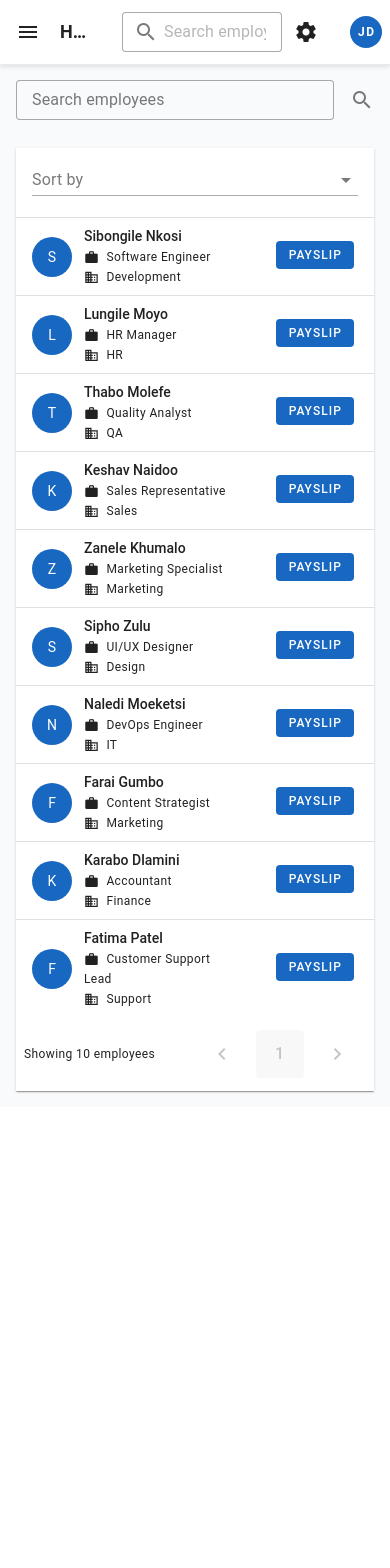
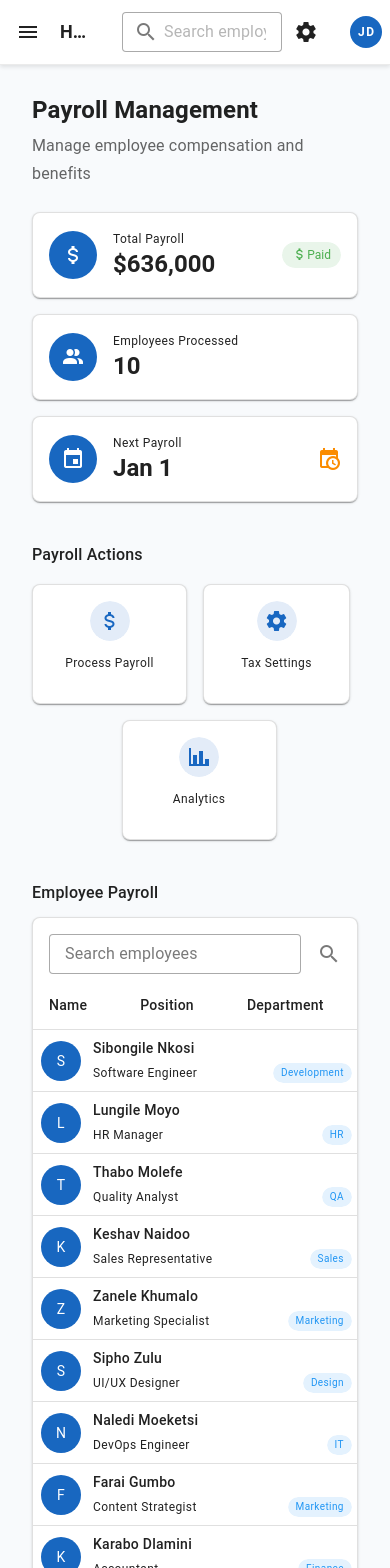
Before and after one commit to Toufeeq1/Group_7_ModernTech_Solutions, a Vue app: page /Payroll in a window 390 px wide. Shown: the top 1568 px of the page. Before the commit the page ends 1107 px from the top, so only its background shows below. Built offline with nearby package versions, Linux system fonts and the light colour scheme.

Commit message:
updated routes, navbar, paylist view and tablelist

```diff
--- a/src/App.vue
+++ b/src/App.vue
@@ -1,17 +1,15 @@
 <script>
-import NavBar from './components/NavBar.vue';
+import NavBar from '@/components/NavBar.vue'
 
 export default {
-  name: 'App',
-  components: {
-    NavBar,
-  },
-};
+  components: { NavBar }
+}
 </script>
 
 <template>
-  <NavBar />
+  <v-app>
+    <NavBar>
+      <router-view />
+    </NavBar>
+  </v-app>
 </template>
-
-<style>
-</style>
--- a/src/components/NavBar.vue
+++ b/src/components/NavBar.vue
@@ -1,5 +1,124 @@
+<script>
+export default {
+  name: "NavBar",
+
+  data() {
+    return {
+      drawer: true,
+      rail: false,
+      railHover: false,
+      elevation: 1,
+
+      navItems: [
+        { icon: "mdi-view-dashboard", title: "Dashboard", to: "/" },
+        { icon: "mdi-account-group", title: "Employees", to: "#" },
+        { icon: "mdi-calendar-check", title: "Attendance", to: "#" },
+        { icon: "mdi-file-document", title: "Documents", to: "#" },
+        { icon: "mdi-chart-bar", title: "Reports", to: "#" },
+        { icon: "mdi-cash", title: "Payroll", to: "/Payroll" },
+        { icon: "mdi-calendar", title: "Leave", to: "#" },
+      ],
+
+      userMenuItems: [
+        { icon: "mdi-account", title: "Profile" },
+        { icon: "mdi-cog", title: "Settings" },
+        { icon: "mdi-logout", title: "Logout" },
+      ],
+    }
+  },
+
+  computed: {
+    isMobile() {
+      return this.$vuetify.display.mobile
+    },
+
+    isTablet() {
+      return this.$vuetify.display.tablet
+    },
+
+    sidebarWidth() {
+      if (this.isMobile) return 256
+      return this.rail ? 72 : 256
+    },
+
+    railWidth() {
+      return 72
+    },
+
+    searchWidth() {
+      if (this.isMobile) return "160px"
+      if (this.isTablet) return "200px"
+      return "300px"
+    },
+
+    mainContentClasses() {
+      return {
+        "main-content-collapsed": this.rail && !this.isMobile,
+        "main-content-expanded": !this.rail && !this.isMobile,
+        "main-content-mobile": this.isMobile,
+      }
+    },
+
+    pageContentClasses() {
+      return {
+        "page-content-with-sidebar": !this.isMobile,
+        "page-content-mobile": this.isMobile,
+      }
+    },
+  },
+
+  watch: {
+    isMobile: {
+      immediate: true,
+      handler(val) {
+        if (val) {
+          this.drawer = false
+          this.rail = false
+          this.elevation = 2
+        } else {
+          this.drawer = true
+          this.elevation = 1
+        }
+      },
+    },
+
+    $route() {
+      if (this.isMobile) {
+        this.drawer = false
+      }
+    },
+  },
+
+  methods: {
+    isActive(route) {
+      return this.$route.path === route
+    },
+
+    toggleRail() {
+      if (this.isMobile) this.drawer = !this.drawer
+      else this.rail = !this.rail
+    },
+
+    onSidebarHover() {
+      if (this.rail && !this.isMobile) this.railHover = true
+    },
+
+    onSidebarLeave() {
+      this.railHover = false
+    },
+
+    onRailHover() {
+      if (this.rail && !this.isMobile) this.railHover = true
+    },
+
+    onRailLeave() {
+      this.railHover = false
+    },
+  },
+}
+</script>
+
 <template>
-  <v-app>
   <v-navigation-drawer
     v-model="drawer"
     :rail="isMobile ? false : rail"
@@ -15,9 +134,10 @@
     <div class="sidebar-inner">
       <div class="sidebar-header" v-if="!rail || isMobile">
         <div class="logo-section">
-            <h2 v-if="!rail || isMobile" class="logo">HRFlow</h2>
+          <h2 class="logo">HRFlow</h2>
         </div>
       </div>
+
       <v-list class="sidebar-nav">
         <v-list-item
           v-for="item in navItems"
@@ -29,21 +149,30 @@
           class="nav-item"
           :class="{ 'nav-item-active': isActive(item.to) }"
         >
-            <template v-slot:prepend>
-              <v-icon :class="{ 'active-icon': isActive(item.to) }">{{ item.icon }}</v-icon>
+          <template #prepend>
+            <v-icon :class="{ 'active-icon': isActive(item.to) }">
+              {{ item.icon }}
+            </v-icon>
           </template>
-            <v-tooltip v-if="rail && !isMobile" location="right" activator="parent">
+
+          <v-tooltip
+            v-if="rail && !isMobile"
+            location="right"
+            activator="parent"
+          >
             {{ item.title }}
           </v-tooltip>
         </v-list-item>
       </v-list>
+
       <div class="sidebar-footer" v-if="!rail || isMobile">
         <v-list>
-            <v-list-item prepend-icon="mdi-cog" title="Settings" class="nav-item"></v-list-item>
-            <v-list-item prepend-icon="mdi-logout" title="Logout" class="nav-item"></v-list-item>
+          <v-list-item prepend-icon="mdi-cog" title="Settings" />
+          <v-list-item prepend-icon="mdi-logout" title="Logout" />
         </v-list>
       </div>
     </div>
+
     <div
       v-if="!isMobile"
       class="sidebar-rail-hover"
@@ -59,12 +188,27 @@
     :class="{ 'app-bar-mobile': isMobile }"
     app
   >
-      <v-app-bar-nav-icon v-if="isMobile" @click="drawer = !drawer"></v-app-bar-nav-icon>
-      <v-btn v-else icon variant="text" @click="toggleRail" class="desktop-toggle">
+    <v-app-bar-nav-icon
+      v-if="isMobile"
+      @click="drawer = !drawer"
+    />
+
+    <v-btn
+      v-else
+      icon
+      variant="text"
+      @click="toggleRail"
+      class="desktop-toggle"
+    >
       <v-icon>mdi-menu</v-icon>
     </v-btn>
-      <v-toolbar-title class="toolbar-title">HRFlow</v-toolbar-title>
-      <v-spacer></v-spacer>
+
+    <v-toolbar-title class="toolbar-title">
+      HRFlow
+    </v-toolbar-title>
+
+    <v-spacer />
+
     <v-text-field
       density="compact"
       variant="outlined"
@@ -74,26 +218,29 @@
       hide-details
       class="search-field"
       :style="{ width: searchWidth }"
-      ></v-text-field>
+    />
+
     <div class="action-buttons">
       <v-btn icon class="action-btn">
         <v-icon>mdi-cog</v-icon>
       </v-btn>
+
       <v-menu>
-          <template v-slot:activator="{ props }">
+        <template #activator="{ props }">
           <v-btn icon v-bind="props" class="action-btn user-menu-btn">
             <v-avatar size="32" color="primary">
               <span class="avatar-text">JD</span>
             </v-avatar>
           </v-btn>
         </template>
+
         <v-list>
           <v-list-item
             v-for="item in userMenuItems"
             :key="item.title"
             :prepend-icon="item.icon"
             :title="item.title"
-            ></v-list-item>
+          />
         </v-list>
       </v-menu>
     </div>
@@ -101,120 +248,10 @@
 
   <v-main class="main-content" :class="mainContentClasses">
     <div class="page-content" :class="pageContentClasses">
-        <router-view />
+      <slot />
     </div>
   </v-main>
-  </v-app>
 </template>
-
-<script>
-export default {
-  name: "NavBar",
-  data() {
-    return {
-      drawer: true,
-      rail: false,
-      railHover: false,
-      elevation: 1,
-      navItems: [
-        { icon: "mdi-view-dashboard", title: "Dashboard", to: "/" },
-        { icon: "mdi-account-group", title: "Employees", to: "#" },
-        { icon: "mdi-calendar-check", title: "Attendance", to: "#" },
-        { icon: "mdi-file-document", title: "Documents", to: "#" },
-        { icon: "mdi-chart-bar", title: "Reports", to: "#" },
-        { icon: "mdi-cash", title: "Payroll", to: "Payroll" },
-        { icon: "mdi-calendar", title: "Leave", to: "#" },
-      ],
-      userMenuItems: [
-        { icon: "mdi-account", title: "Profile" },
-        { icon: "mdi-cog", title: "Settings" },
-        { icon: "mdi-logout", title: "Logout" },
-      ],
-    };
-  },
-  computed: {
-    isMobile() {
-      return this.$vuetify.display.mobile;
-    },
-    isTablet() {
-      return this.$vuetify.display.tablet;
-    },
-    sidebarWidth() {
-      if (this.isMobile) return 256;
-      return this.rail ? 72 : 256;
-    },
-    railWidth() {
-      return 72;
-    },
-    searchWidth() {
-      if (this.isMobile) return "160px";
-      if (this.isTablet) return "200px";
-      return "300px";
-    },
-    mainContentClasses() {
-      return {
-        "main-content-collapsed": this.rail && !this.isMobile,
-        "main-content-expanded": !this.rail && !this.isMobile,
-        "main-content-mobile": this.isMobile,
-      };
-    },
-    pageContentClasses() {
-      return {
-        "page-content-with-sidebar": !this.isMobile,
-        "page-content-mobile": this.isMobile,
-      };
-    },
-  },
-  watch: {
-    isMobile: {
-      immediate: true,
-      handler(newValue) {
-        if (newValue) {
-          this.drawer = false;
-          this.rail = false;
-          this.elevation = 2;
-        } else {
-          this.drawer = true;
-          this.elevation = 1;
-        }
-      },
-    },
-    $route() {
-      if (this.isMobile) {
-        this.drawer = false;
-      }
-    },
-  },
-  methods: {
-    isActive(route) {
-      return this.$route.path === route;
-    },
-    toggleRail() {
-      if (this.isMobile) {
-        this.drawer = !this.drawer;
-      } else {
-        this.rail = !this.rail;
-      }
-    },
-    onSidebarHover() {
-      if (this.rail && !this.isMobile) {
-        this.railHover = true;
-      }
-    },
-    onSidebarLeave() {
-      this.railHover = false;
-    },
-    onRailHover() {
-      if (this.rail && !this.isMobile) {
-        this.railHover = true;
-      }
-    },
-    onRailLeave() {
-      this.railHover = false;
-    },
-  },
-};
-</script>
 
 <style scoped>
 .sidebar {
@@ -296,10 +333,11 @@ export default {
   min-height: 100vh;
 }
 .main-content-collapsed {
-  margin-left: 72px;
+  margin-left: 20px;
+  margin-right: 20px;
 }
 .main-content-expanded {
-  margin-left: 256px;
+  margin-left: 20px;
 }
 .app-bar {
   background-color: white !important;
@@ -334,11 +372,11 @@ export default {
   color: white;
 }
 .page-content {
-  padding: 24px;
+  padding-top: 24px;
+  padding-bottom: 24px;
   min-height: calc(100vh - 64px);
 }
 .page-content-with-sidebar {
-  padding-left: calc(var(--sidebar-width, 256px) + 24px);
   transition: padding-left 0.3s cubic-bezier(0.4, 0, 0.2, 1);
 }
 .page-content-mobile {
--- a/src/components/TableList.vue
+++ b/src/components/TableList.vue
@@ -1,52 +1,156 @@
 <script>
+import { mapState } from "vuex";
+
 export default {
-  props: {
-    payrollData: {
-      type: Array,
-      required: true,
-    },
-  },
+  name: "PayrollView",
+
   data() {
     return {
       headers: [
         { title: "Name", key: "name", sortable: true },
         { title: "Position", key: "position", sortable: true },
         { title: "Department", key: "department", sortable: true },
-        { title: "Actions", key: "actions", sortable: false, align: 'center' },
+        { title: "Actions", key: "actions", sortable: false, align: "center" },
       ],
-      mobileBreakpoint: 600,
-      search: '',
+      search: "",
       itemsPerPage: 10,
       currentPage: 1,
     };
   },
+
   computed: {
-    items() {
-      return this.payrollData;
+    ...mapState(["employees"]),
+
+    itemsWithUniqueIds() {
+      return this.employees.map((employee, index) => ({
+        ...employee,
+        uniqueId: employee.employeeId ? `emp-${employee.employeeId}` : `emp-${index}-${Date.now()}`
+      }));
     },
-    isMobile() {
-      return this.$vuetify.display.width < this.mobileBreakpoint;
+
+    totalPayroll() {
+      return this.employees.reduce((sum, employee) => sum + (employee.salary || 0), 0);
     },
-    mobileHeaders() {
-      return [
-        { title: "Name", key: "name", sortable: true },
-        { title: "Actions", key: "actions", sortable: false, align: 'center' },
-      ];
+
+    employeesProcessed() {
+      return this.employees.length;
+    },
+
+    nextPayrollDate() {
+      const now = new Date();
+      const nextMonth = new Date(now.getFullYear(), now.getMonth() + 1, 1);
+      return nextMonth.toLocaleDateString("en-US", { month: "short", day: "numeric" });
     }
   },
+
   methods: {
     generatePayslip(employee) {
       console.log("Generating payslip for:", employee);
       alert(`Generating payslip for ${employee.name}`);
     },
-  },
+  }
 };
 </script>
 
 <template>
-  <v-container fluid class="pa-0">
-    <v-row class="mb-4">
-      <v-col cols="12" md="6">
+  <v-container fluid class="pa-4">
+    <div class="text-h4 font-weight-bold mb-2">Payroll Management</div>
+    <div class="text-subtitle-1 text-medium-emphasis mb-6">
+      Manage employee compensation and benefits
+    </div>
+
+    <v-row no-gutters class="mb-6">
+      <v-col cols="12" sm="4" class="pr-sm-2 mb-4">
+        <v-card class="pa-4 d-flex align-center h-100" style="border-radius: 8px">
+          <v-avatar color="primary" size="48" class="mr-4">
+            <v-icon>mdi-currency-usd</v-icon>
+          </v-avatar>
+          <div>
+            <div class="text-caption">Total Payroll</div>
+            <div class="text-h5 font-weight-bold">${{ totalPayroll.toLocaleString() }}</div>
+          </div>
+          <v-spacer></v-spacer>
+          <v-chip color="success" variant="tonal" class="ml-2" size="small">
+            <v-icon left small>mdi-currency-usd</v-icon>
+            Paid
+          </v-chip>
+        </v-card>
+      </v-col>
+      <v-col cols="12" sm="4" class="px-sm-2 mb-4">
+        <v-card class="pa-4 d-flex align-center h-100" style="border-radius: 8px">
+          <v-avatar color="primary" size="48" class="mr-4">
+            <v-icon>mdi-account-multiple</v-icon>
+          </v-avatar>
+          <div>
+            <div class="text-caption">Employees Processed</div>
+            <div class="text-h5 font-weight-bold">{{ employeesProcessed }}</div>
+          </div>
+        </v-card>
+      </v-col>
+      <v-col cols="12" sm="4" class="pl-sm-2 mb-4">
+        <v-card class="pa-4 d-flex align-center h-100" style="border-radius: 8px">
+          <v-avatar color="primary" size="48" class="mr-4">
+            <v-icon>mdi-calendar</v-icon>
+          </v-avatar>
+          <div>
+            <div class="text-caption">Next Payroll</div>
+            <div class="text-h5 font-weight-bold">{{ nextPayrollDate }}</div>
+          </div>
+          <v-spacer></v-spacer>
+          <v-icon color="warning" size="24">mdi-calendar-clock</v-icon>
+        </v-card>
+      </v-col>
+    </v-row>
+
+    <div class="text-h6 font-weight-medium mb-4">Payroll Actions</div>
+    <v-row justify="center" no-gutters class="mb-6">
+      <v-col cols="12" md="10">
+        <v-row justify="center" no-gutters>
+          <v-col cols="6" md="3" class="pr-2 mb-4">
+            <v-card
+              class="pa-4 d-flex flex-column align-center mx-auto"
+              style="height: 120px; border-radius: 8px; max-width: 200px"
+              elevation="1"
+            >
+              <v-avatar color="primary" variant="tonal" size="40" class="mb-3">
+                <v-icon>mdi-currency-usd</v-icon>
+              </v-avatar>
+              <div class="text-caption text-center">Process Payroll</div>
+            </v-card>
+          </v-col>
+          <v-col cols="6" md="3" class="px-2 mb-4">
+            <v-card
+              class="pa-4 d-flex flex-column align-center mx-auto"
+              style="height: 120px; border-radius: 8px; max-width: 200px"
+              elevation="1"
+            >
+              <v-avatar color="primary" variant="tonal" size="40" class="mb-3">
+                <v-icon>mdi-cog</v-icon>
+              </v-avatar>
+              <div class="text-caption text-center">Tax Settings</div>
+            </v-card>
+          </v-col>
+          <v-col cols="6" md="3" class="pl-2 mb-4">
+            <v-card
+              class="pa-4 d-flex flex-column align-center mx-auto"
+              style="height: 120px; border-radius: 8px; max-width: 200px"
+              elevation="1"
+            >
+              <v-avatar color="primary" variant="tonal" size="40" class="mb-3">
+                <v-icon>mdi-chart-bar</v-icon>
+              </v-avatar>
+              <div class="text-caption text-center">Analytics</div>
+            </v-card>
+          </v-col>
+        </v-row>
+      </v-col>
+    </v-row>
+
+    <div class="mb-4">
+      <div class="text-h6 font-weight-medium mb-3">Employee Payroll</div>
+      <v-card elevation="1" rounded="lg">
+        <v-card-text class="pa-0">
+          <div class="pa-4 pb-2">
             <v-text-field
               v-model="search"
               append-icon="mdi-magnify"
@@ -57,68 +161,29 @@ export default {
               density="compact"
               variant="outlined"
             ></v-text-field>
-      </v-col>
-    </v-row>
+          </div>
 
           <v-data-table
-      :headers="isMobile ? mobileHeaders : headers"
-      :items="items"
+            :headers="headers"
+            :items="itemsWithUniqueIds"
             :search="search"
             :items-per-page="itemsPerPage"
-      item-key="employeeId"
-      class="elevation-1"
-      :mobile-breakpoint="mobileBreakpoint"
-      :fixed-header="true"
-      :height="isMobile ? 'auto' : 'calc(100vh - 200px)'"
+            item-key="uniqueId"
+            :mobile-breakpoint="0"
             density="comfortable"
+            class="elevation-0"
+            :footer-props="{
+              'items-per-page-options': [10, 20, 30],
+              'show-current-page': true,
+              'show-first-last-page': true
+            }"
           >
-
-      <template v-if="isMobile" #item="{ item }">
-        <tr>
-          <td>
-            <div class="d-flex align-center py-2">
-              <v-avatar size="40" class="me-3" color="primary">
-                <span class="white--text">
-                  {{ item.name.charAt(0) }}
-                </span>
-              </v-avatar>
-              <div>
-                <div class="font-weight-medium">{{ item.name }}</div>
-                <div class="text-caption">
-                  <v-icon size="small" class="me-1">mdi-briefcase</v-icon>
-                  {{ item.position }}
-                </div>
-                <div class="text-caption">
-                  <v-icon size="small" class="me-1">mdi-domain</v-icon>
-                  {{ item.department }}
-                </div>
-              </div>
-            </div>
-          </td>
-          <td class="text-center">
-            <v-btn
-              size="small"
-              color="primary"
-              variant="flat"
-              @click="generatePayslip(item)"
-              class="mb-2"
-            >
-              Payslip
-            </v-btn>
-          </td>
-        </tr>
-      </template>
-
             <template #item.name="{ item }">
               <div class="d-flex align-center py-2">
                 <v-avatar size="36" class="me-3" color="primary">
-            <span class="white--text">
-              {{ item.name.charAt(0) }}
-            </span>
+                  <span class="white--text">{{ item.name.charAt(0) }}</span>
                 </v-avatar>
-          <div class="font-weight-medium">
-            {{ item.name }}
-          </div>
+                <div class="font-weight-medium">{{ item.name }}</div>
               </div>
             </template>
 
@@ -129,45 +194,85 @@ export default {
             </template>
 
             <template #item.actions="{ item }">
-        <div class="d-flex justify-center">
               <v-btn
                 size="small"
                 color="primary"
                 variant="flat"
                 @click="generatePayslip(item)"
+                class="text-none"
               >
-            <v-icon left>mdi-file-document</v-icon>
                 Generate Payslip
               </v-btn>
-        </div>
             </template>
 
-      <template #bottom>
-        <div class="table-footer d-flex justify-space-between align-center pa-2">
-          <div class="text-caption">
-            Showing {{ items.length }} employees
+            <template #item="{ item }" v-if="$vuetify.display.mobile">
+              <tr>
+                <td colspan="4" class="pa-2">
+                  <div class="d-flex align-center">
+                    <v-avatar size="40" class="me-3" color="primary">
+                      <span class="white--text">{{ item.name.charAt(0) }}</span>
+                    </v-avatar>
+                    <div class="flex-grow-1">
+                      <div class="font-weight-medium">{{ item.name }}</div>
+                      <div class="text-caption d-flex justify-space-between mt-1">
+                        <span>{{ item.position }}</span>
+                        <v-chip size="x-small" color="blue" text-color="white">
+                          {{ item.department }}
+                        </v-chip>
                       </div>
-          <v-pagination
-            v-model="currentPage"
-            :length="Math.ceil(items.length / itemsPerPage)"
-            :total-visible="isMobile ? 3 : 7"
-          ></v-pagination>
                     </div>
+                    <v-btn
+                      size="small"
+                      color="primary"
+                      variant="flat"
+                      @click="generatePayslip(item)"
+                      class="ml-2 text-none"
+                    >
+                      Generate
+                    </v-btn>
+                  </div>
+                </td>
+              </tr>
             </template>
           </v-data-table>
+        </v-card-text>
+      </v-card>
+    </div>
   </v-container>
 </template>
 
 <style scoped>
-.v-data-table__mobile-row {
-  border-bottom: thin solid rgba(0, 0, 0, 0.12);
+.v-container {
+  max-width: 100%;
 }
 
-.v-data-table {
-  width: 100%;
+.v-card {
+  border: 1px solid rgba(0, 0, 0, 0.12);
 }
 
+:deep(.v-data-table-footer) {
+  padding: 8px 16px !important;
+  min-height: 40px !important;
+  border-top: 1px solid rgba(0, 0, 0, 0.12);
+}
+
+:deep(.v-data-table-footer__pagination) {
+  margin: 0 !important;
+}
+
+@media (max-width: 600px) {
+  .text-h4 {
+    font-size: 1.5rem !important;
+  }
+  .text-h6 {
+    font-size: 1rem !important;
+  }
+  .v-data-table {
+    font-size: 0.875rem;
+  }
   .v-btn {
-  margin: 0.25rem;
+    padding: 0 8px;
+    min-width: 0;
+  }
 }
 </style>
--- a/src/views/PayrollView.vue
+++ b/src/views/PayrollView.vue
@@ -14,13 +14,10 @@ export default {
 </script>
 
 <template>
-  {{ console.log(payroll) }}
   <div>
     <TableList
       :payrollData="employees"
       :employees="employees"
-      @edit-payroll="handleEditPayroll"
-      @delete-payroll="handleDeletePayroll"
     />
   </div>
 </template>
```
Lines whose indentation alone changed are shown as unchanged.
